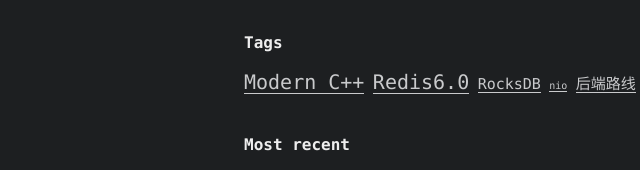
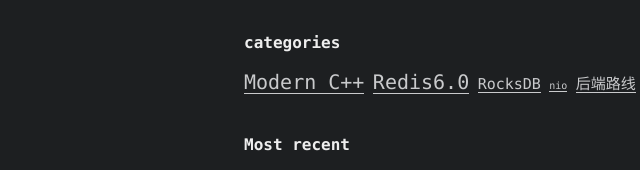
Before and after one commit to szza/szza.github.io, a plain HTML site: page index.html in a window 1280 px wide. Shown: the part 287-457 px from the top of the page, 44-684 px from the left. Drawn offline with Linux system fonts and the light colour scheme; a web font is replaced by a local one.

Commit message:
Site updated: 2023-08-01 10:00:33

```diff
--- a/index.html
+++ b/index.html
@@ -105,7 +105,7 @@
 <section id="writing">
   <span class="h1"><a href="/">articles</a></span>
 
-  <span class="h2">Tags</span>
+  <span class="h2">categories</span>
   <span class="widget tagcloud">
     <a href="/tags/Modern-C/" style="font-size: 20px;">Modern C++</a> <a href="/tags/Redis6-0/" style="font-size: 20px;">Redis6.0</a> <a href="/tags/RocksDB/" style="font-size: 15px;">RocksDB</a> <a href="/tags/nio/" style="font-size: 10px;">nio</a> <a href="/tags/%E5%90%8E%E7%AB%AF%E8%B7%AF%E7%BA%BF/" style="font-size: 15px;">后端路线</a> <a href="/tags/%E5%B7%A5%E5%85%B7/" style="font-size: 10px;">工具</a>
   </span>
```
Also changed, not shown: page/2/index.html (+1 -1 lines), page/3/index.html (+1 -1 lines), page/4/index.html (+1 -1 lines).
